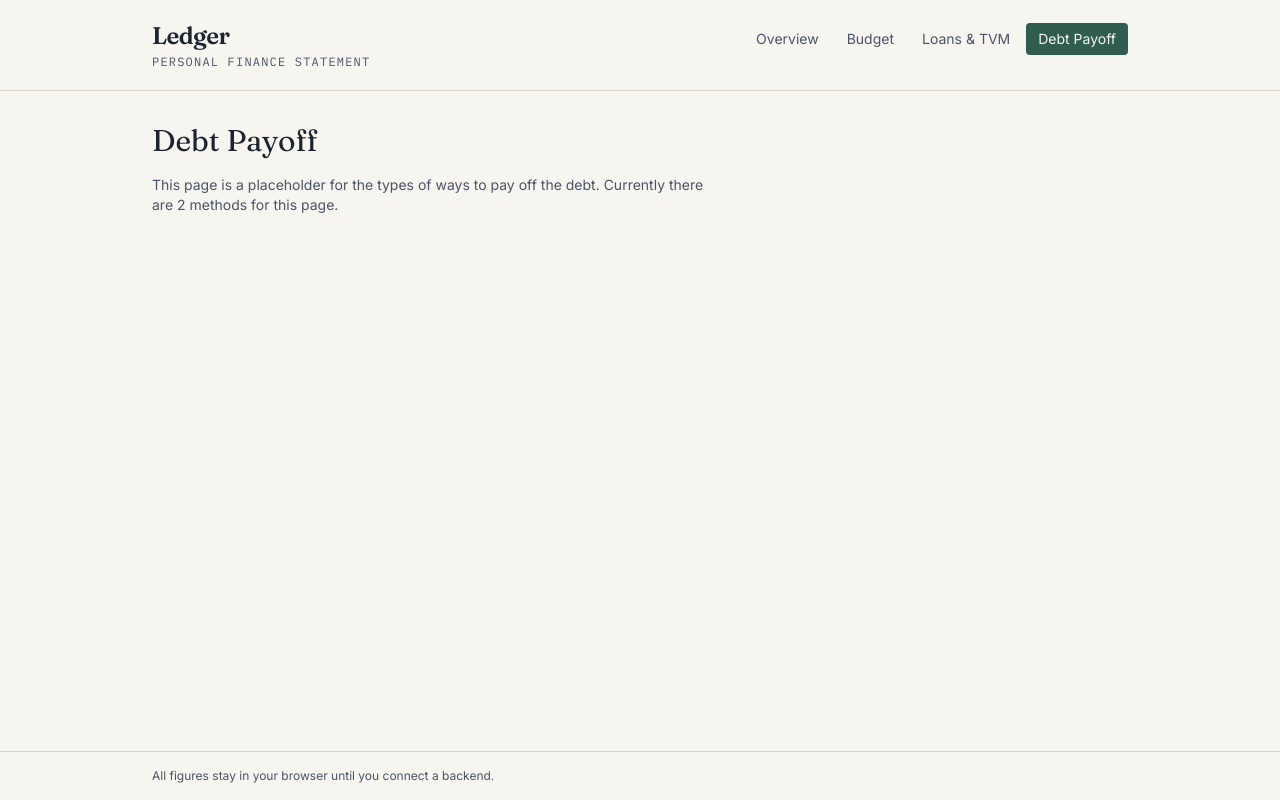
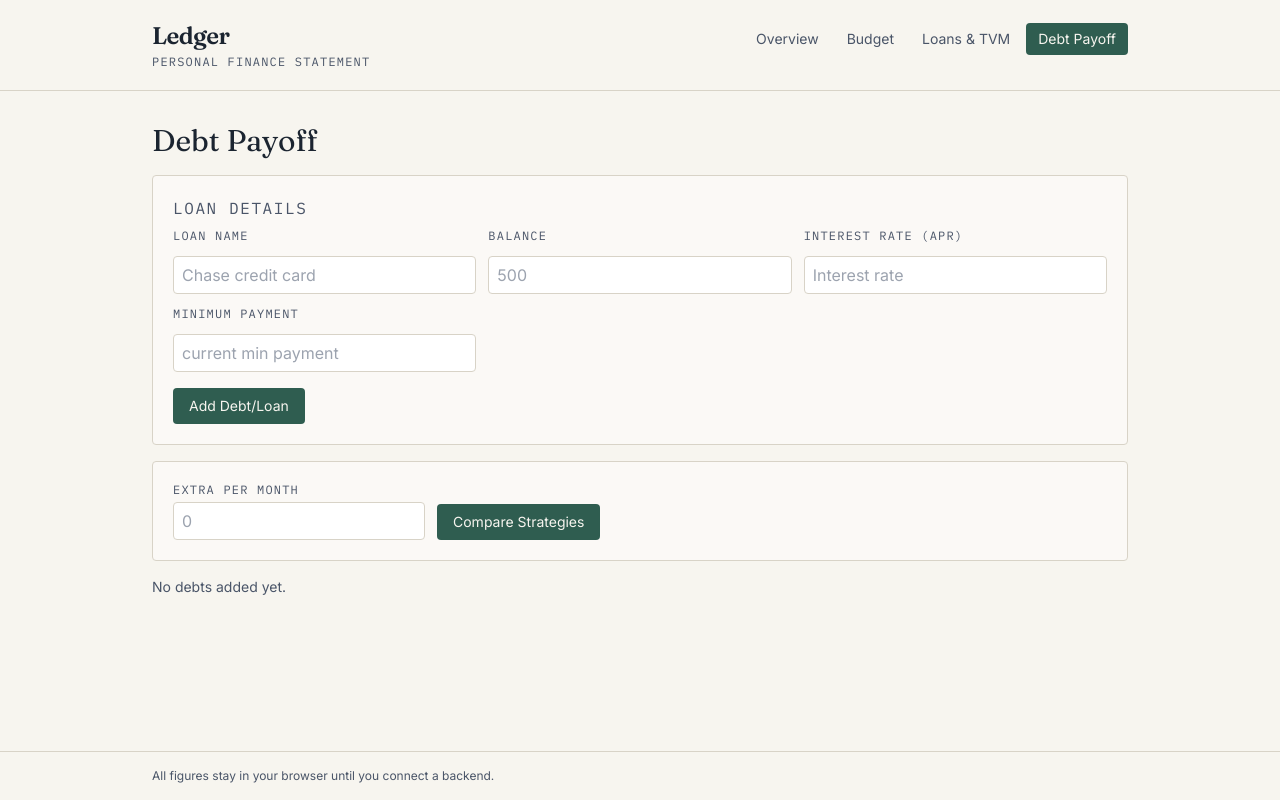
Before and after one commit to tt645-3851/ledgerfinance, a React (Vite) app: page /debt in a window 1280 px wide. Built offline with nearby package versions, Linux system fonts and the light colour scheme.

Commit message:
Created page for Debt Payoff and functionality related to page

```diff
--- a/src/pages/Debt.jsx
+++ b/src/pages/Debt.jsx
@@ -1,11 +1,187 @@
+import { useState, useEffect } from 'react'
+import { listDebts, addDebt, deleteDebt } from '../lib/storage'
+import { formatCurrency, simulatePayoff, buildPayoffComparisonChartData } from '../lib/finance'
+import { LineChart, Line, XAxis, YAxis, Tooltip, Legend, ResponsiveContainer } from 'recharts'
+
 export default function Debt() {
+  const [name, setName] = useState('')
+  const [debts, setDebts] = useState([])
+  const [balance, setBalance] = useState('')
+  const [apr, setApr] = useState('')
+  const [minPayment, setMinPayment] = useState('')
+  const [extraPerMonth, setExtraPerMonth] = useState('')
+  const [comparison, setComparison] = useState(null)
+  const chartData = comparison ? buildPayoffComparisonChartData(comparison) : []
+
+  async function handleAddDebt(e) {
+    e.preventDefault()
+
+    const b = parseFloat(balance)
+    const a = parseFloat(apr)
+    const mp = parseFloat(minPayment)
+
+    if (!name.trim() || Number.isNaN(b) || Number.isNaN(a) || Number.isNaN(mp)) return
+
+    const record = await addDebt({ name: name.trim(), balance: b, apr: a, minPayment: mp })
+    setDebts((prev) => [...prev, record])
+
+    setName('')
+    setBalance('')
+    setApr('')
+    setMinPayment('')
+  }
+
+  async function handleDeleteDebt(id) {
+    await deleteDebt(id)
+    setDebts((prev) => prev.filter((d) => d.id !== id))
+  }
+
+  function handleCompare(e) {
+    e.preventDefault()
+
+    const extra = parseFloat(extraPerMonth) || 0
+
+    const avalanche = simulatePayoff(debts, extra, 'avalanche')
+    const snowball = simulatePayoff(debts, extra, 'snowball')
+
+    console.log('avalance:', avalanche.months, avalanche.totalInterest)
+    console.log('snowball', snowball.months, avalanche.totalInterest)
+
+    setComparison({ avalanche, snowball })
+  }
+
+  useEffect(() => {
+    listDebts().then(setDebts)
+  }, [])
+
   return (
     <div className="space-y-4">
       <h2 className="text-3xl">Debt Payoff</h2>
-      <p className="text-inkSoft text-sm max-w-prose">
-        This page is a placeholder for the types of ways to pay off the debt. Currently there are 2 methods
-        for this page.
-      </p>
+
+      <form onSubmit={handleAddDebt} className='border border-line rounded p-5 bg-white/40 space-y-4'>
+        <div>
+          <p className='text-m uppercase tracking-widest text-inkSoft font-mono mb-2'>
+            Loan Details
+          </p>
+          <div className='grid grid-cols-1 sm:grid-cols-3 gap-3 items-end'>
+            <div className='flex flex-col gap-1'>
+              <label className='text-xs uppercase tracking-widest text-inkSoft font-mono mb-2'>Loan Name</label>
+              <input
+                type="text"
+                value={name}
+                onChange={(e) => setName(e.target.value)}
+                placeholder='Chase credit card'
+                className='border border-line rounded px-2 py-1.5 bg-white'
+              ></input>
+            </div>
+
+            <div className='flex flex-col gap-1'>
+              <label className='text-xs uppercase tracking-widest text-inkSoft font-mono mb-2'>Balance</label>
+              <input
+                type="number"
+                value={balance}
+                onChange={(e) => setBalance(e.target.value)}
+                placeholder='500'
+                className='border border-line rounded px-2 py-1.5 bg-white'
+              ></input>
+            </div>
+
+            <div className='flex flex-col gap-1'>
+              <label className='text-xs uppercase tracking-widest text-inkSoft font-mono mb-2'>Interest Rate (APR)</label>
+              <input
+                type="number"
+                value={apr}
+                onChange={(e) => setApr(e.target.value)}
+                placeholder='Interest rate'
+                className='border border-line rounded px-2 py-1.5 bg-white'
+              ></input>
+            </div>
+
+            <div className='flex flex-col gap-1'>
+              <label className='text-xs uppercase tracking-widest text-inkSoft font-mono mb-2'>Minimum Payment</label>
+              <input
+                type="number"
+                value={minPayment}
+                onChange={(e) => setMinPayment(e.target.value)}
+                placeholder='current min payment'
+                className='border border-line rounded px-2 py-1.5 bg-white'
+              ></input>
+            </div>
+          </div>
+        </div>
+
+        <button
+          type='submit'
+          className='justify-self-start bg-ledger text-paper px-4 py-2 rounded text-sm hover:bg-ledger-dark transition-colors'
+        >Add Debt/Loan</button>
+      </form>
+
+      <form onSubmit={handleCompare} className='border border-line rounded p-5 bg-white/40 flex items-end gap-3'>
+        <div className='flex flex-col gap-1'>
+          <label className='text-xs uppercase tracking-widest text-inkSoft font-mono'>Extra per month</label>
+          <input
+            type="number"
+            value={extraPerMonth}
+            onChange={(e) => setExtraPerMonth(e.target.value)}
+            placeholder='0'
+            className='border border-line rounded px-2 py-1.5 bg-white'
+          />
+        </div>
+        <button type='submit' className='bg-ledger text-paper px-4 py-2 rounded text-sm hover:bg-ledger-dark transition-colors'>
+          Compare Strategies
+        </button>
+      </form>
+
+      {debts.length === 0 ? (
+        <p className='text-inkSoft text-sm'>No debts added yet.</p>
+      ) : (
+        <div className='border border-line rounded divide-y divide-line'>
+          {debts.map((d) => (
+            <div key={d.id} className='flex items-center justify-between px-4 py-2.5 text-sm'>
+              <span>{d.name}</span>
+              <span className='figure'>{formatCurrency(d.balance)}</span>
+              <button
+                onClick={() => handleDeleteDebt(d.id)}
+                className='text-inkSoft hover:text-debt text-xs'
+              >
+                Remove
+              </button>
+            </div>
+          ))}
+        </div>
+      )}
+
+      {comparison && (
+        <div className='grid grid-cols-1 sm:grid-cols-2 gap-4'>
+          <div className='border border-line rounded p-4'>
+            <p className='text-xs uppercase tracking-widest text-inkSoft font-mono mb-2'>Avalanche</p>
+            <p className='figure text-xl'>{comparison.avalanche.months} months</p>
+            <p className='figure text-sm text-inkSoft'>{formatCurrency(comparison.avalanche.totalInterest)}</p>
+          </div>
+          <div className='border border-line rounded p-4'>
+            <p className='text-xs uppercase tracking-widest text-inkSoft font-mono mb-2'>Snowball</p>
+            <p className='figure text-xl'>{comparison.snowball.months} months</p>
+            <p className='figure text-sm text-inkSoft'>{formatCurrency(comparison.snowball.totalInterest)}</p>
+          </div>
+
+          <div className='border border-line rounded p-5 bg-white/40'>
+            <h3 className='text-sm uppercase tracking-widest text-inkSoft font-mono mb-4'>
+              Balance over time
+            </h3>
+            <ResponsiveContainer width='100%' height={280}>
+              <LineChart data={chartData}>
+                <XAxis dataKey='month' tick={{ fontSize: 12 }}/>
+                <YAxis tick={{ fontSize: 12 }}/>
+                <Tooltip formatter={(v) => formatCurrency(v)} labelFormatter={(m) => `Month ${m}`}/>
+                <Legend/>
+                <Line type='monotone' dataKey='avalancheBalance' stroke='#2F5D50' name='Avalanche' dot={false}/>
+                <Line type='monotone' dataKey='snowballBalance' stroke='#B35C5C' name='Snowball' dot={false}/>
+              </LineChart>
+            </ResponsiveContainer>
+          </div>
+        </div>
+      )}
+
     </div>
   )
 }
```
Also changed, not shown: src/lib/finance.js, src/pages/Loans.jsx (indentation only).
